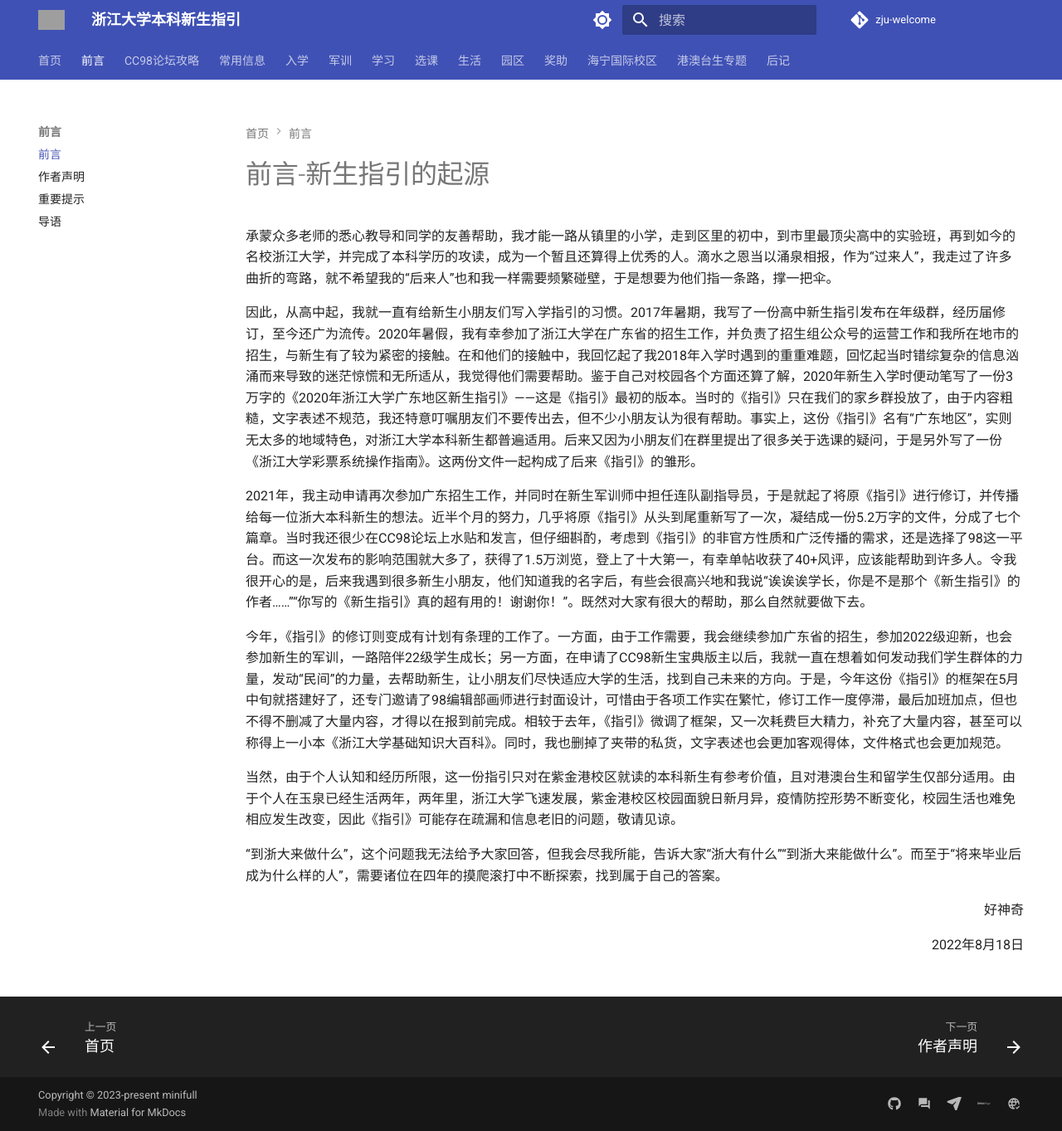
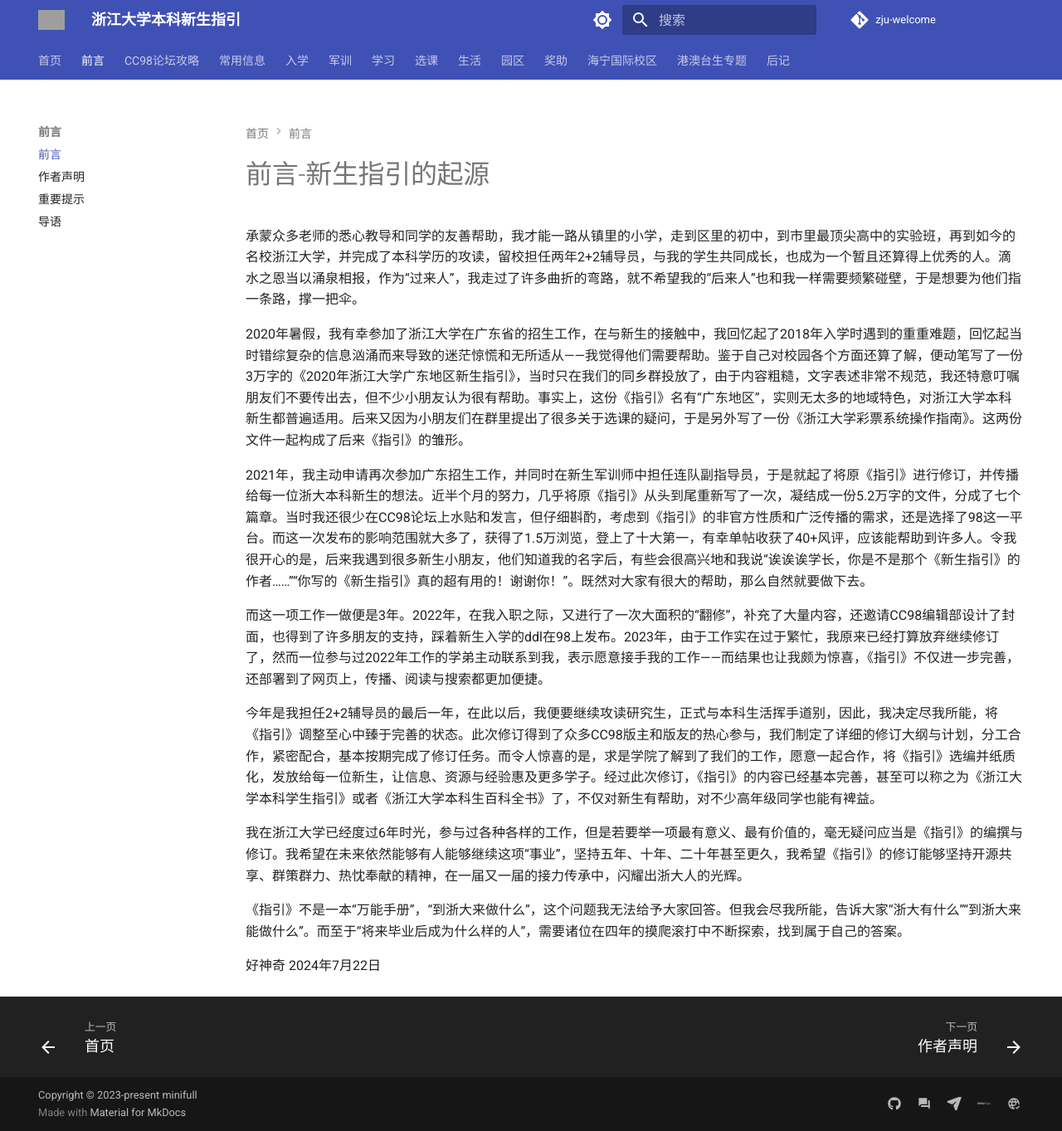
Before and after one commit to mini-full/zju-welcome, an MkDocs documentation site: the page built from docs/preface.md, in a window 1280 px wide and 1363 px high. Shown: the whole window at 83% size. Built offline with MkDocs 1.6.1 and Material for MkDocs 9.7.7, drawn with Linux system fonts in a browser that asks for light colours; comment, search, counter and statistics services are not loaded; grey boxes are pictures that could not be loaded.

Commit message:
updated preface

```diff
--- a/docs/preface.md
+++ b/docs/preface.md
@@ -1,16 +1,18 @@
 # 前言-新生指引的起源
 
-承蒙众多老师的悉心教导和同学的友善帮助，我才能一路从镇里的小学，走到区里的初中，到市里最顶尖高中的实验班，再到如今的名校浙江大学，并完成了本科学历的攻读，成为一个暂且还算得上优秀的人。滴水之恩当以涌泉相报，作为“过来人”，我走过了许多曲折的弯路，就不希望我的“后来人”也和我一样需要频繁碰壁，于是想要为他们指一条路，撑一把伞。
+承蒙众多老师的悉心教导和同学的友善帮助，我才能一路从镇里的小学，走到区里的初中，到市里最顶尖高中的实验班，再到如今的名校浙江大学，并完成了本科学历的攻读，留校担任两年2+2辅导员，与我的学生共同成长，也成为一个暂且还算得上优秀的人。滴水之恩当以涌泉相报，作为“过来人”，我走过了许多曲折的弯路，就不希望我的“后来人”也和我一样需要频繁碰壁，于是想要为他们指一条路，撑一把伞。
 
-因此，从高中起，我就一直有给新生小朋友们写入学指引的习惯。2017年暑期，我写了一份高中新生指引发布在年级群，经历届修订，至今还广为流传。2020年暑假，我有幸参加了浙江大学在广东省的招生工作，并负责了招生组公众号的运营工作和我所在地市的招生，与新生有了较为紧密的接触。在和他们的接触中，我回忆起了我2018年入学时遇到的重重难题，回忆起当时错综复杂的信息汹涌而来导致的迷茫惊慌和无所适从，我觉得他们需要帮助。鉴于自己对校园各个方面还算了解，2020年新生入学时便动笔写了一份3万字的《2020年浙江大学广东地区新生指引》——这是《指引》最初的版本。当时的《指引》只在我们的家乡群投放了，由于内容粗糙，文字表述不规范，我还特意叮嘱朋友们不要传出去，但不少小朋友认为很有帮助。事实上，这份《指引》名有“广东地区”，实则无太多的地域特色，对浙江大学本科新生都普遍适用。后来又因为小朋友们在群里提出了很多关于选课的疑问，于是另外写了一份《浙江大学彩票系统操作指南》。这两份文件一起构成了后来《指引》的雏形。
+2020年暑假，我有幸参加了浙江大学在广东省的招生工作，在与新生的接触中，我回忆起了2018年入学时遇到的重重难题，回忆起当时错综复杂的信息汹涌而来导致的迷茫惊慌和无所适从——我觉得他们需要帮助。鉴于自己对校园各个方面还算了解，便动笔写了一份3万字的《2020年浙江大学广东地区新生指引》，当时只在我们的同乡群投放了，由于内容粗糙，文字表述非常不规范，我还特意叮嘱朋友们不要传出去，但不少小朋友认为很有帮助。事实上，这份《指引》名有“广东地区”，实则无太多的地域特色，对浙江大学本科新生都普遍适用。后来又因为小朋友们在群里提出了很多关于选课的疑问，于是另外写了一份《浙江大学彩票系统操作指南》。这两份文件一起构成了后来《指引》的雏形。
 
 2021年，我主动申请再次参加广东招生工作，并同时在新生军训师中担任连队副指导员，于是就起了将原《指引》进行修订，并传播给每一位浙大本科新生的想法。近半个月的努力，几乎将原《指引》从头到尾重新写了一次，凝结成一份5.2万字的文件，分成了七个篇章。当时我还很少在CC98论坛上水贴和发言，但仔细斟酌，考虑到《指引》的非官方性质和广泛传播的需求，还是选择了98这一平台。而这一次发布的影响范围就大多了，获得了1.5万浏览，登上了十大第一，有幸单帖收获了40+风评，应该能帮助到许多人。令我很开心的是，后来我遇到很多新生小朋友，他们知道我的名字后，有些会很高兴地和我说“诶诶诶学长，你是不是那个《新生指引》的作者……”“你写的《新生指引》真的超有用的！谢谢你！”。既然对大家有很大的帮助，那么自然就要做下去。
 
-今年，《指引》的修订则变成有计划有条理的工作了。一方面，由于工作需要，我会继续参加广东省的招生，参加2022级迎新，也会参加新生的军训，一路陪伴22级学生成长；另一方面，在申请了CC98新生宝典版主以后，我就一直在想着如何发动我们学生群体的力量，发动“民间”的力量，去帮助新生，让小朋友们尽快适应大学的生活，找到自己未来的方向。于是，今年这份《指引》的框架在5月中旬就搭建好了，还专门邀请了98编辑部画师进行封面设计，可惜由于各项工作实在繁忙，修订工作一度停滞，最后加班加点，但也不得不删减了大量内容，才得以在报到前完成。相较于去年，《指引》微调了框架，又一次耗费巨大精力，补充了大量内容，甚至可以称得上一小本《浙江大学基础知识大百科》。同时，我也删掉了夹带的私货，文字表述也会更加客观得体，文件格式也会更加规范。
+而这一项工作一做便是3年。2022年，在我入职之际，又进行了一次大面积的“翻修”，补充了大量内容，还邀请CC98编辑部设计了封面，也得到了许多朋友的支持，踩着新生入学的ddl在98上发布。2023年，由于工作实在过于繁忙，我原来已经打算放弃继续修订了，然而一位参与过2022年工作的学弟主动联系到我，表示愿意接手我的工作——而结果也让我颇为惊喜，《指引》不仅进一步完善，还部署到了网页上，传播、阅读与搜索都更加便捷。
 
-当然，由于个人认知和经历所限，这一份指引只对在紫金港校区就读的本科新生有参考价值，且对港澳台生和留学生仅部分适用。由于个人在玉泉已经生活两年，两年里，浙江大学飞速发展，紫金港校区校园面貌日新月异，疫情防控形势不断变化，校园生活也难免相应发生改变，因此《指引》可能存在疏漏和信息老旧的问题，敬请见谅。
+今年是我担任2+2辅导员的最后一年，在此以后，我便要继续攻读研究生，正式与本科生活挥手道别，因此，我决定尽我所能，将《指引》调整至心中臻于完善的状态。此次修订得到了众多CC98版主和版友的热心参与，我们制定了详细的修订大纲与计划，分工合作，紧密配合，基本按期完成了修订任务。而令人惊喜的是，求是学院了解到了我们的工作，愿意一起合作，将《指引》选编并纸质化，发放给每一位新生，让信息、资源与经验惠及更多学子。经过此次修订，《指引》的内容已经基本完善，甚至可以称之为《浙江大学本科学生指引》或者《浙江大学本科生百科全书》了，不仅对新生有帮助，对不少高年级同学也能有裨益。
 
-“到浙大来做什么”，这个问题我无法给予大家回答，但我会尽我所能，告诉大家“浙大有什么”“到浙大来能做什么”。而至于“将来毕业后成为什么样的人”，需要诸位在四年的摸爬滚打中不断探索，找到属于自己的答案。
+我在浙江大学已经度过6年时光，参与过各种各样的工作，但是若要举一项最有意义、最有价值的，毫无疑问应当是《指引》的编撰与修订。我希望在未来依然能够有人能够继续这项“事业”，坚持五年、十年、二十年甚至更久，我希望《指引》的修订能够坚持开源共享、群策群力、热忱奉献的精神，在一届又一届的接力传承中，闪耀出浙大人的光辉。
 
-<p align="right">好神奇</p>
-<p align="right">2022年8月18日</p>
+《指引》不是一本“万能手册”，“到浙大来做什么”，这个问题我无法给予大家回答。但我会尽我所能，告诉大家“浙大有什么”“到浙大来能做什么”。而至于“将来毕业后成为什么样的人”，需要诸位在四年的摸爬滚打中不断探索，找到属于自己的答案。
+
+好神奇
+2024年7月22日
```
